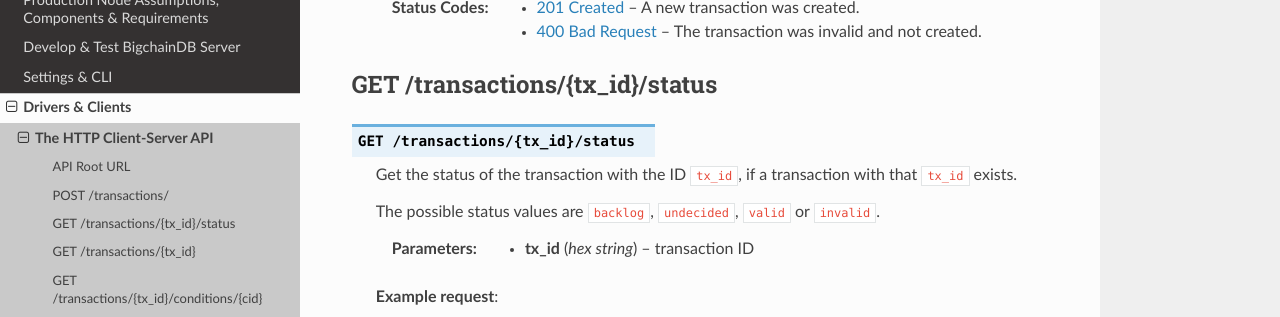
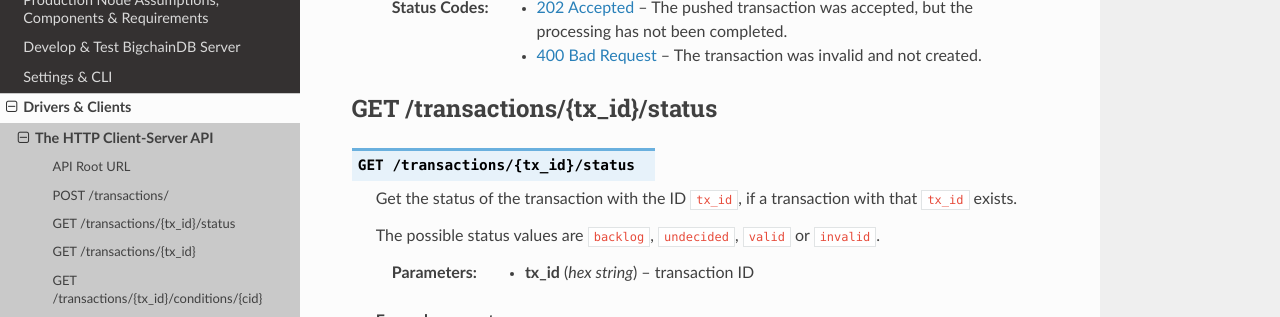
Before and after one commit to bigchaindb/bigchaindb, a Sphinx documentation site: the page built from docs/server/source/drivers-clients/http-client-server-api.rst, in a window 1280 px wide and 900 px high, scrolled down 1040 px, cut to the strip 260-577 px from the top of the window. Built offline with Sphinx 7.4.7 and the Read the Docs theme 2.0.0, drawn with Linux system fonts in a browser that asks for light colours; pages that are not in the unit, such as notebooks, are missing from menus.

Commit message:
POST /transactions status code to 202
According to https://www.ietf.org/rfc/rfc2616.txt a 201 Created status
code MUST only be returned when:

"The origin server MUST create the resource before returning the 201 status
code."

hence, a 202 Accepted's definition is more appropriate:

"The request has been accepted for processing, but the processing has not been
completed.

The entity returned with this response SHOULD include an indication of the
request's current status and either a pointer to a status monitor or some
estimate of when the user can expect the request to be fulfilled."

```diff
--- a/docs/server/source/drivers-clients/http-client-server-api.rst
+++ b/docs/server/source/drivers-clients/http-client-server-api.rst
@@ -64,7 +64,7 @@
    .. literalinclude:: samples/post-tx-response.http
       :language: http
 
-   :statuscode 201: A new transaction was created.
+   :statuscode 202: The pushed transaction was accepted, but the processing has not been completed.
    :statuscode 400: The transaction was invalid and not created.
 
 
```
